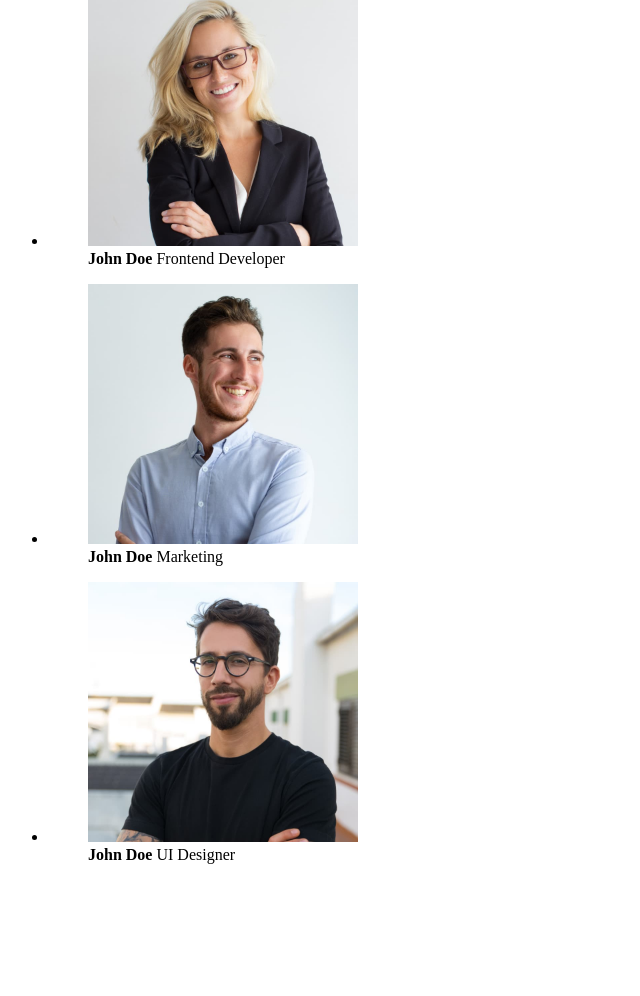
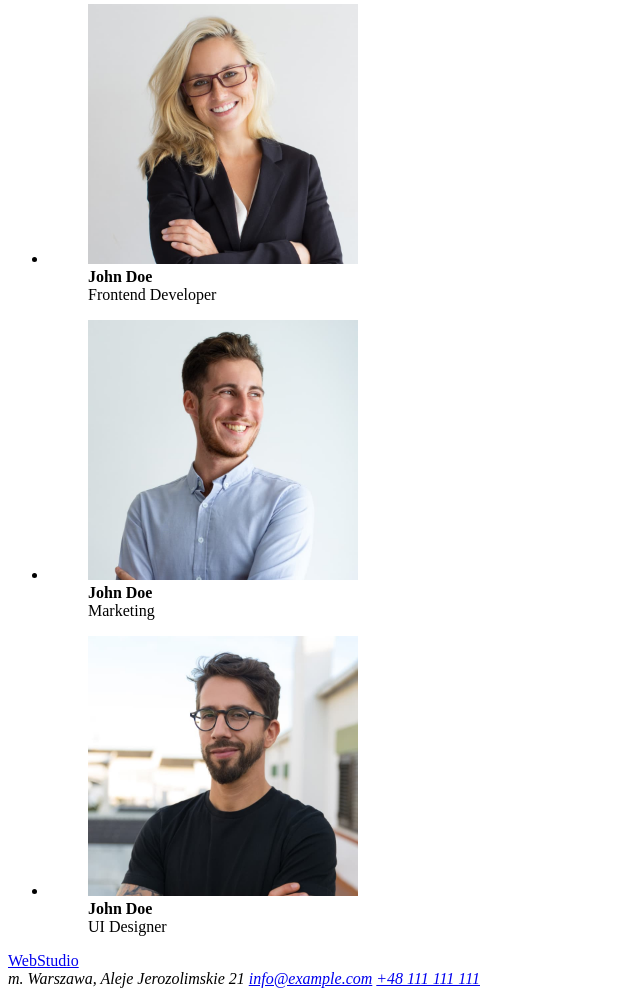
Before and after one commit to RonnieBk/goit-markup-hw-01, a plain HTML site: page index.html in a window 1280 px wide. Shown: the part 1742-2738 px from the top of the page, without its empty margins (0-640 px from the left). Before the commit the page ends 2622 px from the top, so only its background shows below. Drawn offline with Linux system fonts and the light colour scheme.

Commit message:
Add footer

```diff
--- a/index.html
+++ b/index.html
@@ -89,7 +89,7 @@
                 width="270"
                 height="260"
               />
-              <figcaption><b>John Doe</b> Product Designer</figcaption>
+              <figcaption><b>John Doe</b><br />Product Designer</figcaption>
             </figure>
           </li>
           <li>
@@ -100,7 +100,7 @@
                 width="270"
                 height="260"
               />
-              <figcaption><b>John Doe</b> Frontend Developer</figcaption>
+              <figcaption><b>John Doe</b><br />Frontend Developer</figcaption>
             </figure>
           </li>
           <li>
@@ -111,7 +111,7 @@
                 width="270"
                 height="260"
               />
-              <figcaption><b>John Doe</b> Marketing</figcaption>
+              <figcaption><b>John Doe</b><br />Marketing</figcaption>
             </figure>
           </li>
           <li>
@@ -122,12 +122,19 @@
                 width="270"
                 height="260"
               />
-              <figcaption><b>John Doe</b> UI Designer</figcaption>
+              <figcaption><b>John Doe</b><br />UI Designer</figcaption>
             </figure>
           </li>
         </ul>
       </section>
     </main>
-    <footer></footer>
+    <footer>
+      <a href="/"><span>Web</span>Studio</a>
+      <address>
+        m. Warszawa, Aleje Jerozolimskie 21
+        <a href="mailto:info@example.com">info@example.com</a>
+        <a href="+48111111111">+48 111 111 111</a>
+      </address>
+    </footer>
   </body>
 </html>
```
